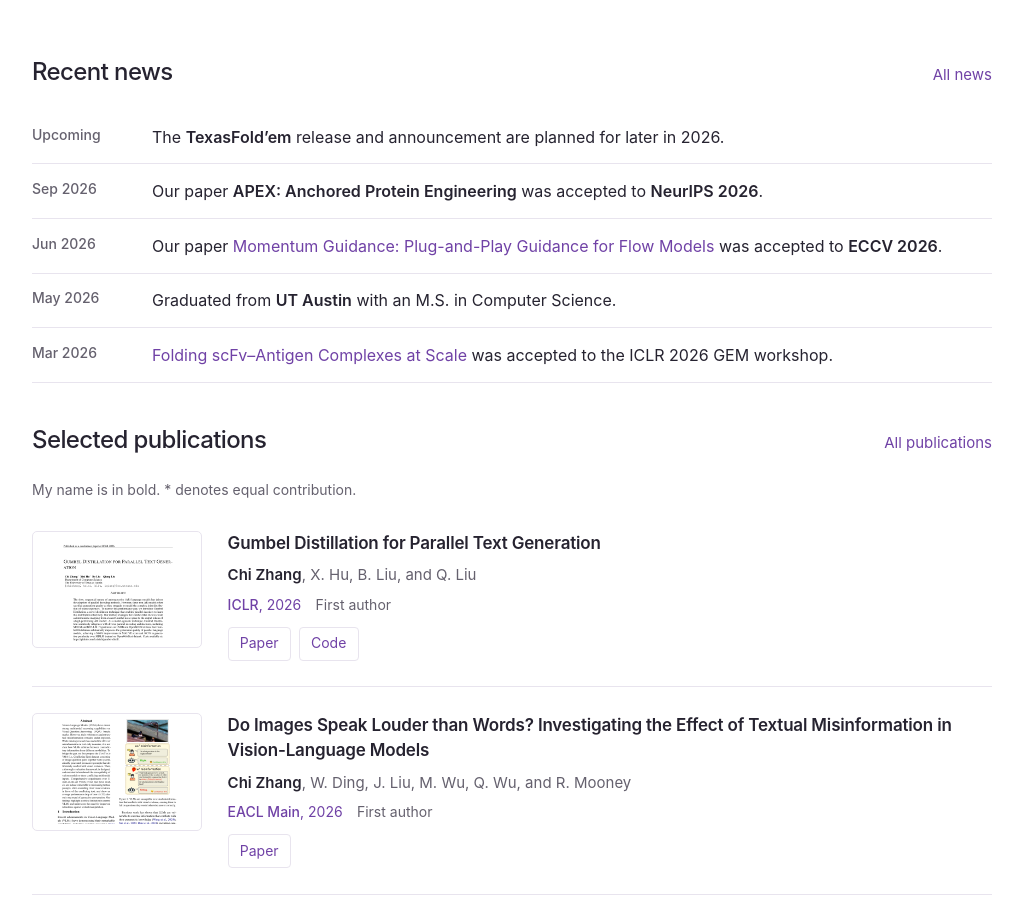
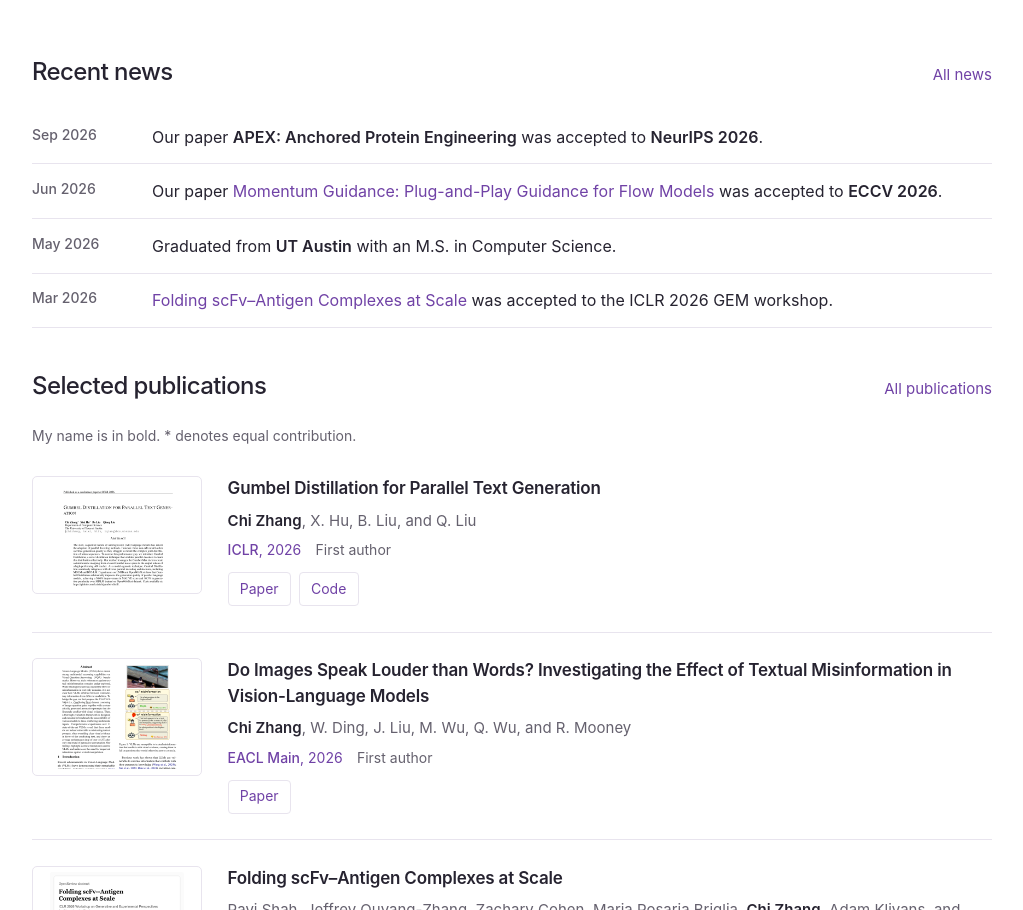
Before and after one commit to skyzczzz/skyzczzz.github.io, a plain HTML site: page index.html in a window 1280 px wide. Shown: the part 993-1903 px from the top of the page, without its empty margins (128-1151 px from the left). Drawn offline with Linux system fonts and the light colour scheme.

Commit message:
Revert "Add upcoming TexasFold’em release announcement"
This reverts commit ceacf36235d113d57d0f177828e69aefef5cb0a0.

```diff
--- a/index.html
+++ b/index.html
@@ -117,12 +117,6 @@
           <div class="news">
             <div class="table-responsive">
               <table class="table table-sm table-borderless">
-                <tr>
-                  <th scope="row" style="width: 20%">Upcoming</th>
-                  <td>
-                    The <strong>TexasFold’em</strong> release and announcement are planned for later in 2026.
-                  </td>
-                </tr>
                 <tr>
                   <th scope="row" style="width: 20%">Sep 2026</th>
                   <td>
```
Also changed, not shown: news/index.html (+0 -6 lines).
